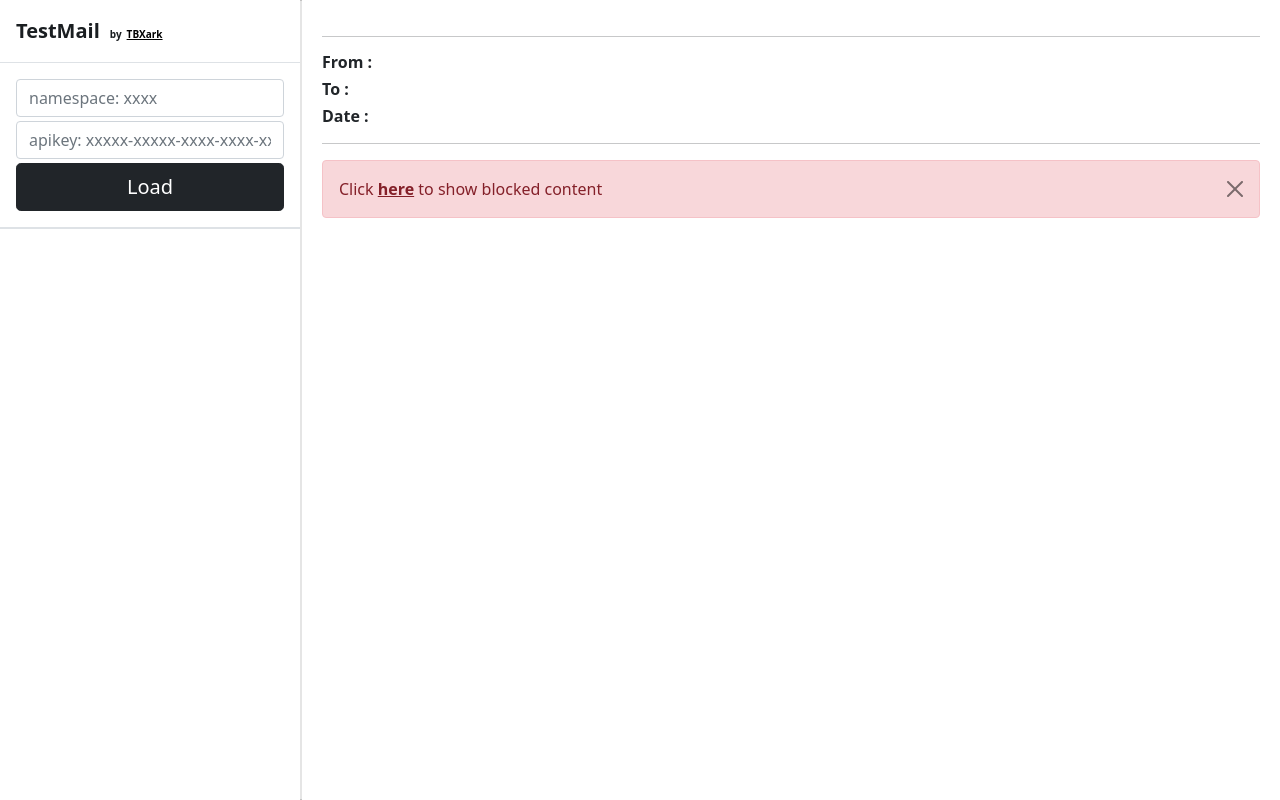
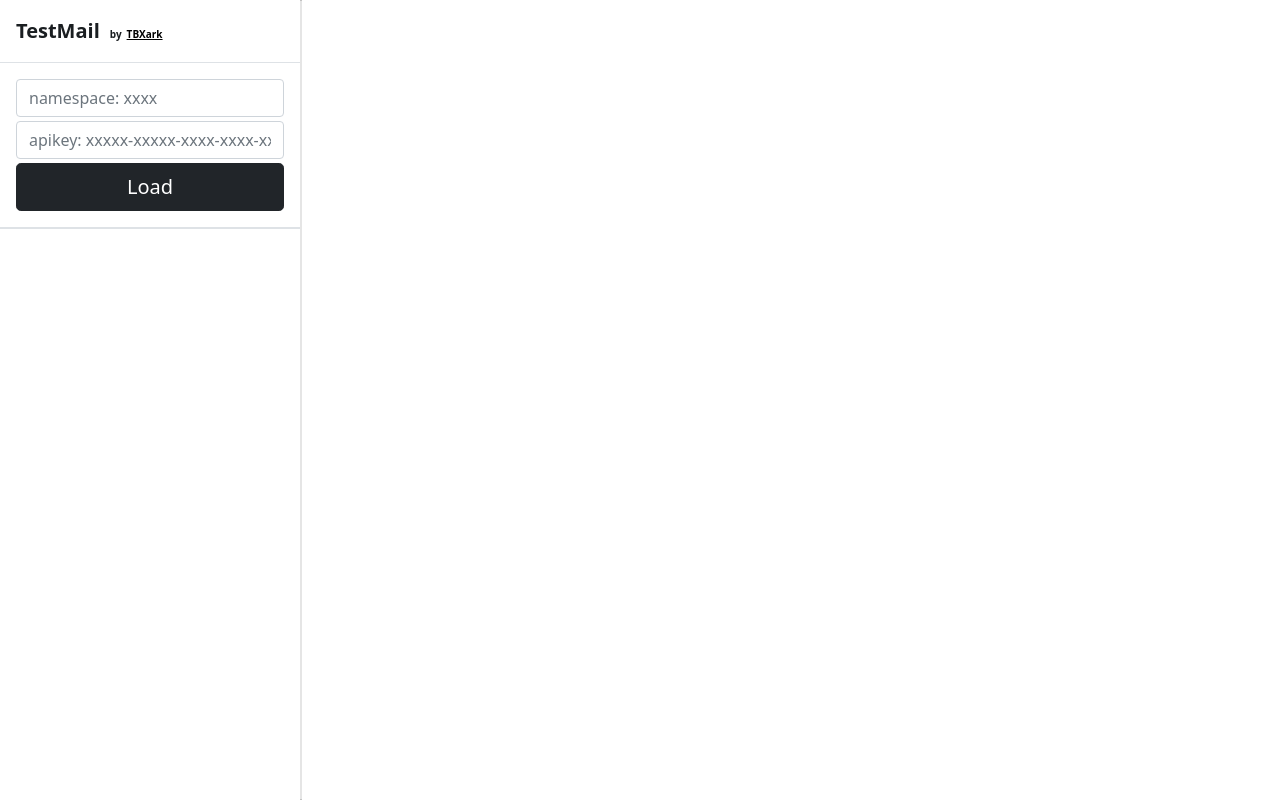
Before and after one commit to TBXark/testmail-viewer, a plain HTML site: page index.html in a window 1280 px wide. Drawn offline with nearby package versions, Linux system fonts and the light colour scheme.

Commit message:
perf: hide detail when current mail is null

```diff
--- a/index.html
+++ b/index.html
@@ -46,7 +46,7 @@
     </div>
     <div class="divider"></div>
     <div id="mail-container" style="width: 100%">
-      <div style="width:100%;height:100%;">
+      <div style="width:100%;height:100%;" v-if="current">
         <h3>{{ current?.subject }}</h3>
         <hr>
         <h6>
```
